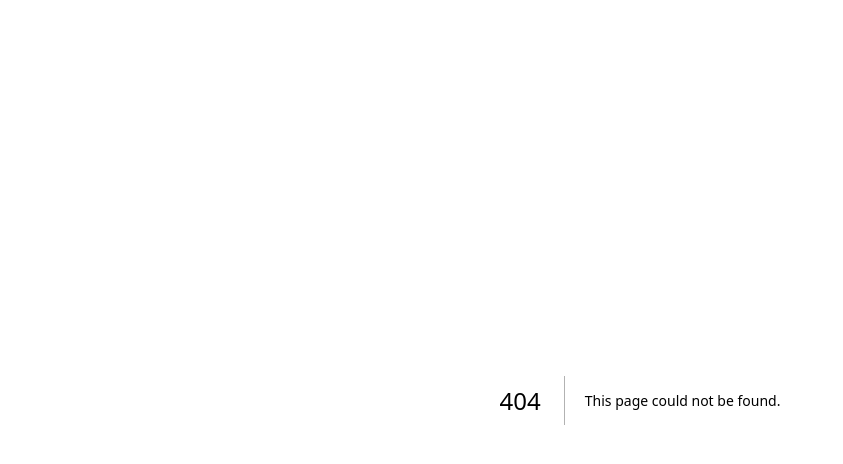
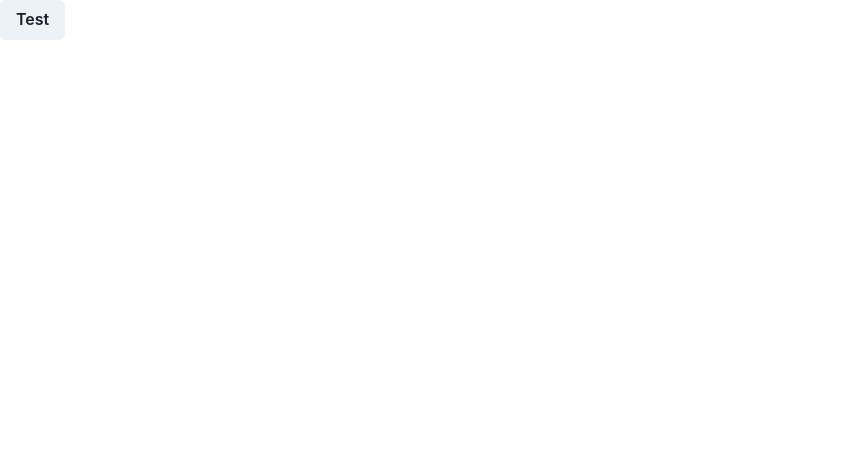
Before and after one commit to fadhilrasendriya/sipasta, a Next.js app in the folder sipasta-ui/: page /login in a window 1280 px wide. Before the commit this address had no page. Shown: the top 464 px of the page, without its empty margins (0-843 px from the left). Built offline with nearby package versions, Linux system fonts and the light colour scheme.

Commit message:
Test basic auth

```diff
--- a/sipasta-ui/package.json
+++ b/sipasta-ui/package.json
@@ -18,6 +18,7 @@
     "@uiw/react-codemirror": "^4.12.4",
     "eslint": "8.27.0",
     "eslint-config-next": "13.0.2",
+    "firebase": "^9.14.0",
     "framer-motion": "^6.5.1",
     "next": "13.0.2",
     "react": "18.2.0",
--- /dev/null
+++ b/sipasta-ui/src/pages/login/index.js
@@ -0,0 +1,55 @@
+import { Button, Flex } from '@chakra-ui/react';
+import { initializeApp } from 'firebase/app';
+import { getAuth, signInWithPopup, GoogleAuthProvider } from "firebase/auth";
+// Follow this pattern to import other Firebase services
+// import { } from 'firebase/<service>';
+
+const firebaseConfig = {
+    projectId: "sipasta",
+    authDomain: "sipasta.firebaseapp.com",
+    apiKey: "AIzaSyA6_Q_OLEFzirQ9QvyA0saGbw7uDth83lw"
+};
+
+const app = initializeApp(firebaseConfig);
+
+const provider = new GoogleAuthProvider();
+const auth = getAuth();
+
+function signIn() {
+    signInWithPopup(auth, provider)
+        .then((result) => {
+            // This gives you a Google Access Token. You can use it to access the Google API.
+            const credential = GoogleAuthProvider.credentialFromResult(result);
+            const token = credential.accessToken;
+            // The signed-in user info.
+            const user = result.user;
+            // ...
+        }).catch((error) => {
+            // Handle Errors here.
+            const errorCode = error.code;
+            const errorMessage = error.message;
+            // The email of the user's account used.
+            const email = error.customData.email;
+            // The AuthCredential type that was used.
+            const credential = GoogleAuthProvider.credentialFromError(error);
+            // ...
+        });
+}
+
+function signOut() {
+    signOut(auth).then(() => {
+        // Sign-out successful.
+      }).catch((error) => {
+        // An error happened.
+      });
+}
+
+export default function Login() {
+    return (
+        <Flex h="100vh" w="100vw">
+            <Button onClick={signIn}>
+                Test
+            </Button>
+        </Flex>
+    );
+}
```
Also changed, not shown: 1 other file (tests, documents, lock files or other folders).
